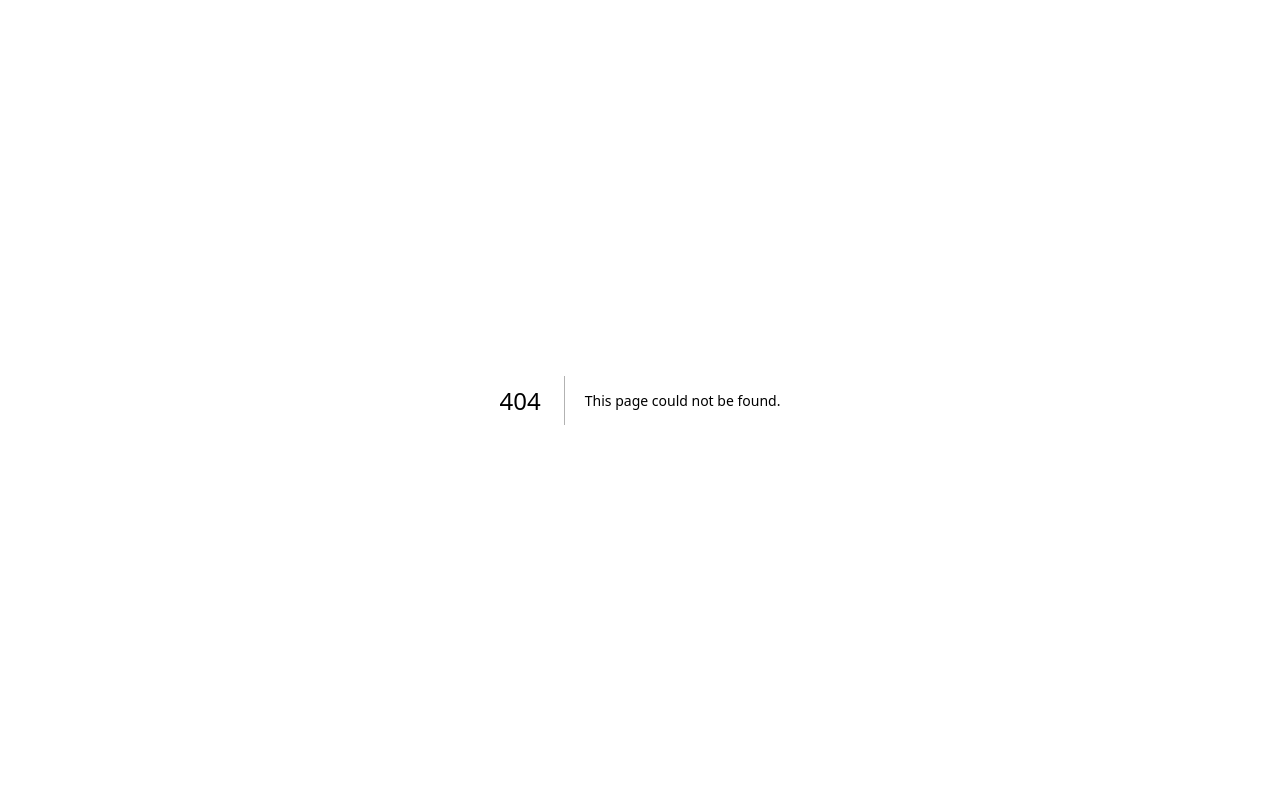
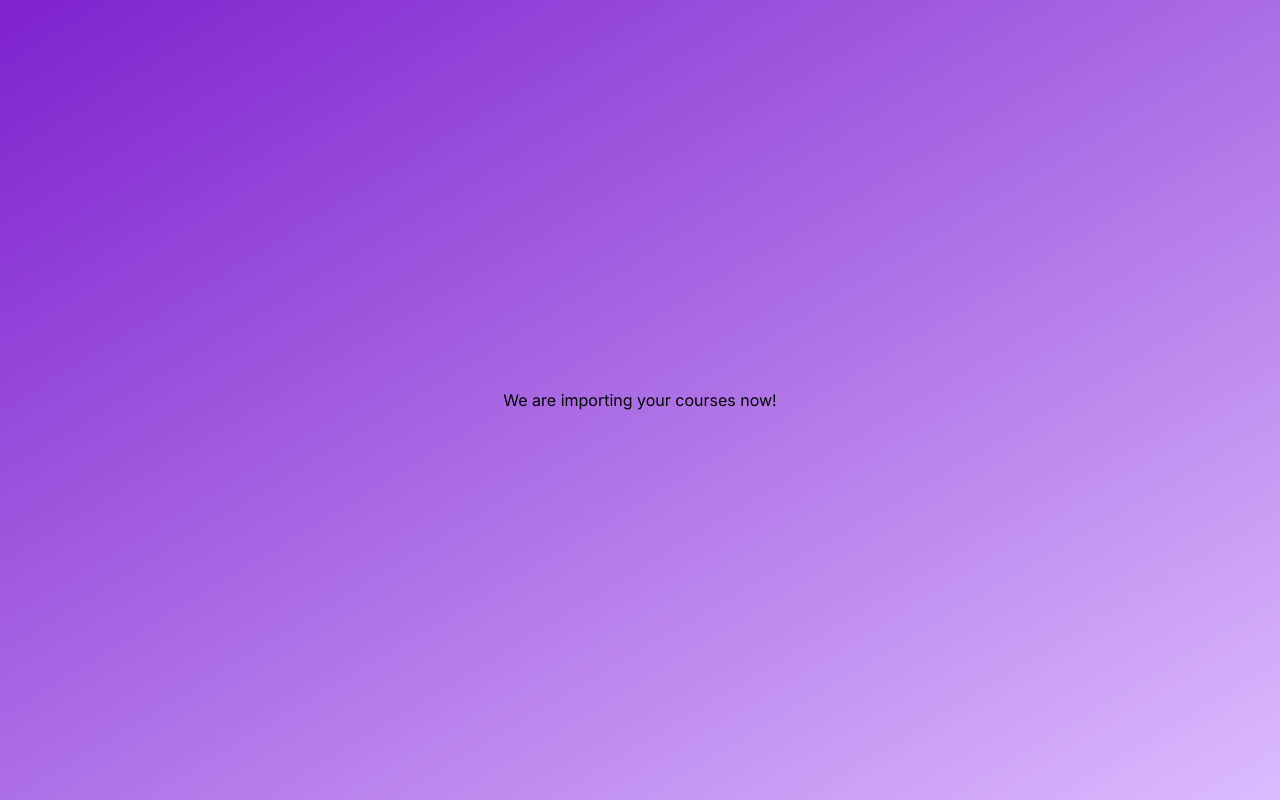
Before and after one commit to EashanSinha1/OttoTAFrontend, a Next.js app in the folder otto-ta-frontend/: page /import in a window 1280 px wide. Before the commit this address had no page. Built offline with nearby package versions, Linux system fonts and the light colour scheme.

Commit message:
import flow done

```diff
--- /dev/null
+++ b/otto-ta-frontend/app/import/page.tsx
@@ -0,0 +1,16 @@
+"use client";
+import { FC, useEffect } from "react";
+import Image from "next/image";
+import { useRouter } from "next/navigation";
+
+const CoursePage: FC = () => {
+  const router = useRouter();
+  return (
+    <main className="flex min-h-screen flex-col items-center justify-center py-0 bg-gradient-to-br from-purple-700 to-purple-300/90">
+
+      <h1>We are importing your courses now!</h1>
+    </main>
+  );
+};
+
+export default CoursePage;
--- a/otto-ta-frontend/app/selectclasses/page.tsx
+++ b/otto-ta-frontend/app/selectclasses/page.tsx
@@ -72,9 +72,10 @@ const SelectClassesPage: FC = () => {
           />
         ))}
       </div>
-      <button
+      <button className="w-40 h-40 bg-slate-500 text-white"
         onClick={() => {
           console.log("I am continue");
+          router.push("/import")
         }}
       >
         Continue
```
